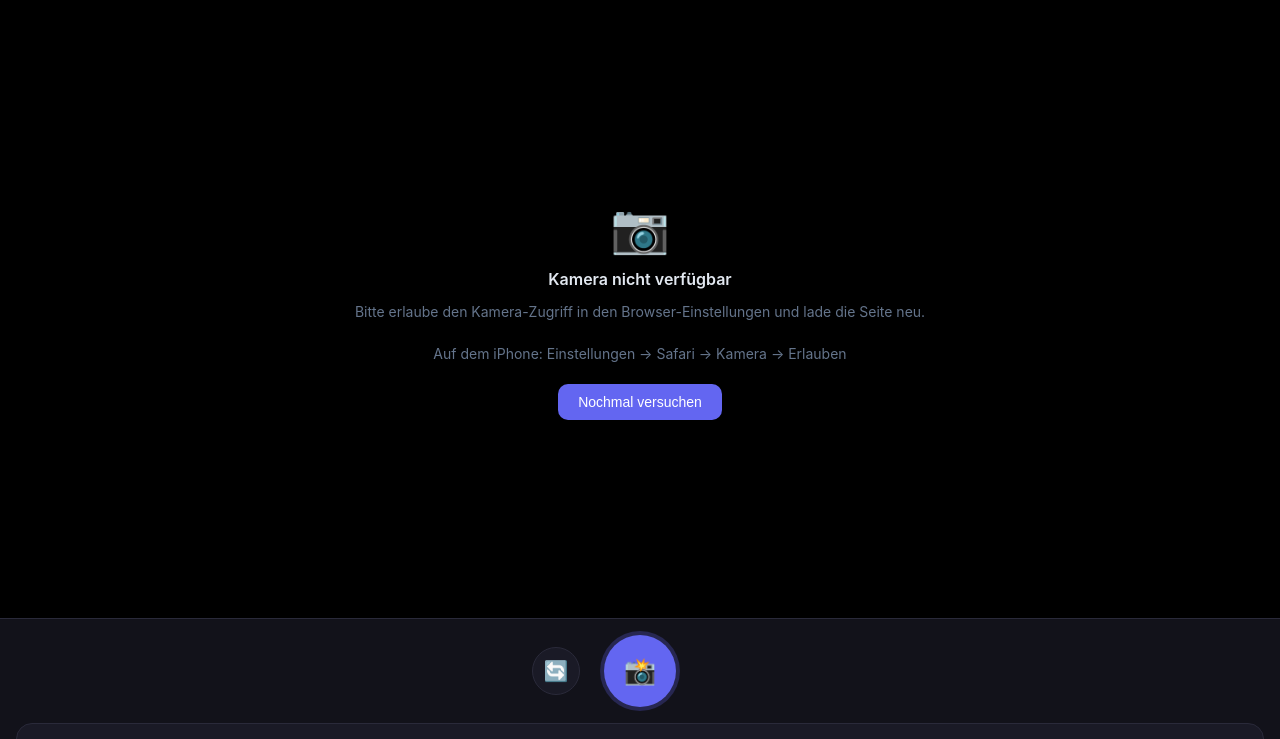
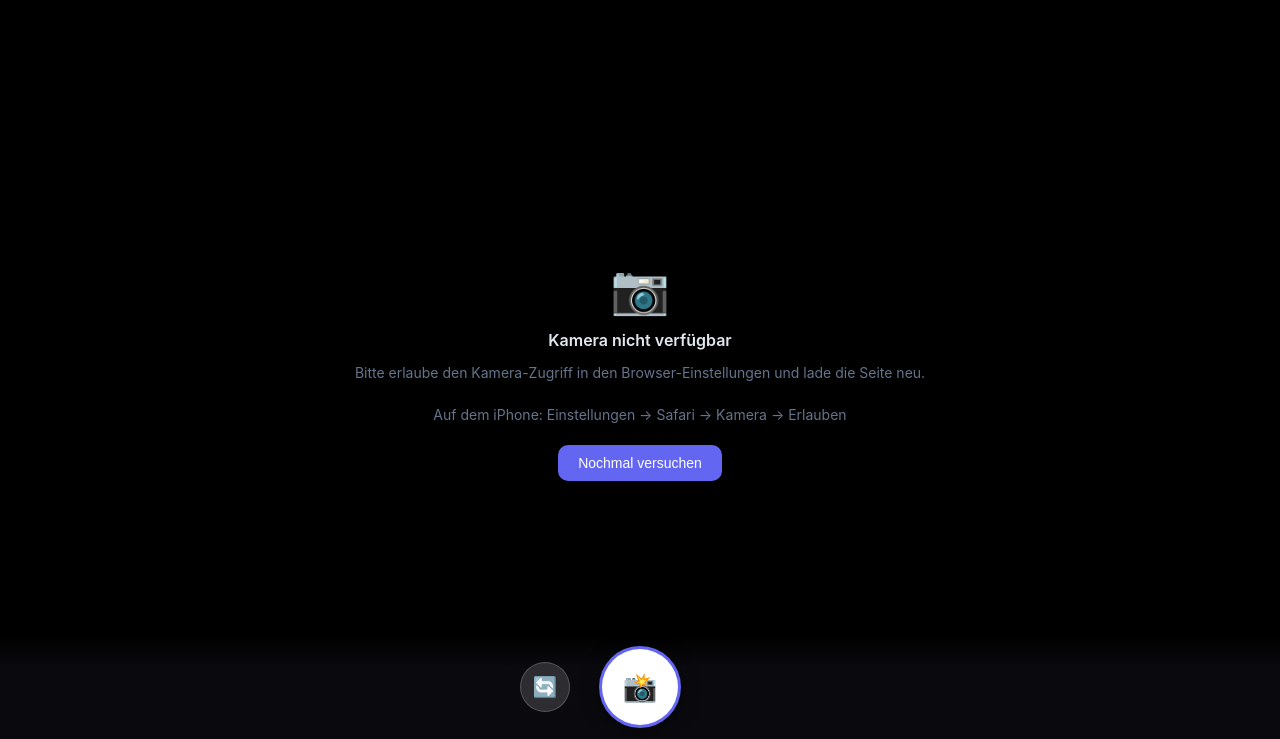
Before and after one commit to rettigsimon9-byte/ki-uebersetzer, a Flask app: page / in a window 1280 px wide. Shown: the part 61-800 px from the top of the page. Run offline with Flask 3, Linux system fonts and the light colour scheme.

Commit message:
Fix: Shutter-Button immer sichtbar (fixed position)

```diff
--- a/templates/index.html
+++ b/templates/index.html
@@ -154,58 +154,96 @@
     .cam-error-icon { font-size: 48px; }
     .cam-error-text { color: var(--muted); font-size: 14px; line-height: 1.5; }
 
-    /* ── Bottom panel ────────────────────────────────────────── */
-    .bottom {
-      background: var(--surface);
-      border-top: 1px solid var(--border);
-      flex-shrink: 0;
-      display: flex;
-      flex-direction: column;
-      max-height: 55vh;
-    }
-
-    /* Shutter row */
-    .shutter-row {
+    /* ── Fixed shutter bar ───────────────────────────────────── */
+    .shutter-bar {
+      position: fixed;
+      bottom: 0; left: 0; right: 0;
+      z-index: 100;
       display: flex;
       align-items: center;
       justify-content: center;
-      gap: 24px;
-      padding: 16px;
+      gap: 32px;
+      padding: 14px 24px;
+      padding-bottom: max(14px, env(safe-area-inset-bottom));
+      background: linear-gradient(to top, rgba(10,10,15,.95) 70%, transparent);
+    }
+    .btn-shutter {
+      width: 76px; height: 76px;
+      border-radius: 50%;
+      background: #fff;
+      border: 4px solid rgba(255,255,255,.3);
+      cursor: pointer;
+      display: flex; align-items: center; justify-content: center;
+      font-size: 28px;
+      box-shadow: 0 0 0 3px var(--accent), 0 4px 20px rgba(0,0,0,.5);
+      transition: transform .1s;
       flex-shrink: 0;
     }
-    .btn-shutter {
-      width: 72px; height: 72px;
-      border-radius: 50%;
-      background: var(--accent);
-      border: none;
-      cursor: pointer;
-      display: flex; align-items: center; justify-content: center;
-      font-size: 26px;
-      color: #fff;
-      box-shadow: 0 0 0 4px rgba(99,102,241,.25);
-      transition: transform .1s, background .15s;
-      flex-shrink: 0;
-    }
-    .btn-shutter:active { transform: scale(.93); }
-    .btn-shutter:disabled { background: var(--border); box-shadow: none; cursor: default; }
+    .btn-shutter:active { transform: scale(.9); }
+    .btn-shutter:disabled { opacity: .4; cursor: default; transform: none; }
 
     .btn-flip {
-      background: var(--card);
-      border: 1px solid var(--border);
-      color: var(--text);
-      width: 48px; height: 48px;
+      background: rgba(255,255,255,.15);
+      backdrop-filter: blur(8px);
+      border: 1px solid rgba(255,255,255,.2);
+      color: #fff;
+      width: 50px; height: 50px;
       border-radius: 50%;
       display: flex; align-items: center; justify-content: center;
       cursor: pointer;
       font-size: 20px;
     }
-    .btn-flip:active { background: var(--border); }
+    .btn-flip:active { background: rgba(255,255,255,.3); }
+
+    /* ── Bottom sheet (result) ────────────────────────────────── */
+    .bottom {
+      display: none;
+      position: fixed;
+      bottom: 0; left: 0; right: 0;
+      z-index: 200;
+      background: var(--surface);
+      border-radius: 20px 20px 0 0;
+      border-top: 1px solid var(--border);
+      max-height: 70vh;
+      flex-direction: column;
+      box-shadow: 0 -8px 40px rgba(0,0,0,.6);
+      animation: slideUp .25s ease;
+    }
+    .bottom.open { display: flex; }
+    @keyframes slideUp {
+      from { transform: translateY(100%); }
+      to   { transform: translateY(0); }
+    }
+    .sheet-handle {
+      display: flex;
+      align-items: center;
+      justify-content: space-between;
+      padding: 12px 16px 8px;
+      flex-shrink: 0;
+    }
+    .sheet-drag {
+      width: 40px; height: 4px;
+      background: var(--border);
+      border-radius: 2px;
+      margin: 0 auto;
+    }
+    .btn-close-sheet {
+      background: var(--card);
+      border: 1px solid var(--border);
+      color: var(--muted);
+      width: 30px; height: 30px;
+      border-radius: 50%;
+      display: flex; align-items: center; justify-content: center;
+      cursor: pointer;
+      font-size: 14px;
+      flex-shrink: 0;
+    }
 
     /* Result card */
     .result-area {
       overflow-y: auto;
-      padding: 0 16px 16px;
-      padding-bottom: max(16px, env(safe-area-inset-bottom));
+      padding: 0 16px;
+      padding-bottom: max(100px, calc(env(safe-area-inset-bottom) + 100px));
       flex: 1 1 0;
       min-height: 0;
     }
@@ -385,22 +423,21 @@
     </div>
   </div>
 
-  <!-- Bottom panel -->
-  <div class="bottom">
-    <div class="shutter-row">
-      <button class="btn-flip" id="btnFlip" onclick="flipCamera()" title="Kamera wechseln">🔄</button>
-      <button class="btn-shutter" id="btnCapture" onclick="capture()">📸</button>
-      <div style="width:48px"></div>
+  <!-- Fixed shutter bar – always visible -->
+  <div class="shutter-bar">
+    <button class="btn-flip" id="btnFlip" onclick="flipCamera()" title="Kamera wechseln">🔄</button>
+    <button class="btn-shutter" id="btnCapture" onclick="capture()">📸</button>
+    <div style="width:50px"></div>
+  </div>
+
+  <!-- Bottom sheet – slides up with result -->
+  <div class="bottom" id="bottomSheet">
+    <div class="sheet-handle">
+      <div style="width:30px"></div>
+      <div class="sheet-drag"></div>
+      <button class="btn-close-sheet" onclick="closeSheet()">✕</button>
     </div>
-
     <div class="result-area" id="resultArea">
-      <div class="result-card">
-        <div class="result-placeholder">📷 Foto aufnehmen → KI übersetzt automatisch</div>
-      </div>
-
-      <button class="history-toggle" id="historyToggle" onclick="toggleHistory()" style="display:none">
-        <span id="histArrow">▾</span> Verlauf (<span id="histCount">0</span>)
-      </button>
       <div class="history-list" id="historyList"></div>
     </div>
   </div>
@@ -488,8 +525,17 @@
     }
   }
 
+  // ── Sheet open/close ────────────────────────────────────────
+  function openSheet() {
+    document.getElementById('bottomSheet').classList.add('open');
+  }
+  function closeSheet() {
+    document.getElementById('bottomSheet').classList.remove('open');
+  }
+
   // ── Result rendering ────────────────────────────────────────
   function showLoading() {
+    openSheet();
     document.getElementById('resultArea').innerHTML = `
       <div class="loading-card">
         <div class="spinner"></div>
@@ -499,12 +545,14 @@
   }
 
   function showError(msg) {
+    openSheet();
     document.getElementById('resultArea').innerHTML = `
       <div class="error-card">⚠️ <span>${escHtml(msg)}</span></div>
     `;
   }
 
   function showNoText() {
+    openSheet();
     document.getElementById('resultArea').innerHTML = `
       <div class="result-card">
         <div class="result-placeholder">🔍 Kein Text erkannt — halte die Kamera näher ans Dokument</div>
@@ -513,7 +561,8 @@
   }
 
   function showResult(data) {
-    const areaHtml = `
+    openSheet();
+    document.getElementById('resultArea').innerHTML = `
       <div class="result-card">
         <div class="result-section" style="padding-bottom:10px">
           <span class="result-lang-badge">🌍 ${escHtml(data.erkannte_sprache || 'Unbekannt')} → Deutsch</span>
@@ -532,7 +581,6 @@
       </div>
       ${renderHistoryToggle()}
     `;
-    document.getElementById('resultArea').innerHTML = areaHtml;
     renderHistoryItems();
   }
 
```
